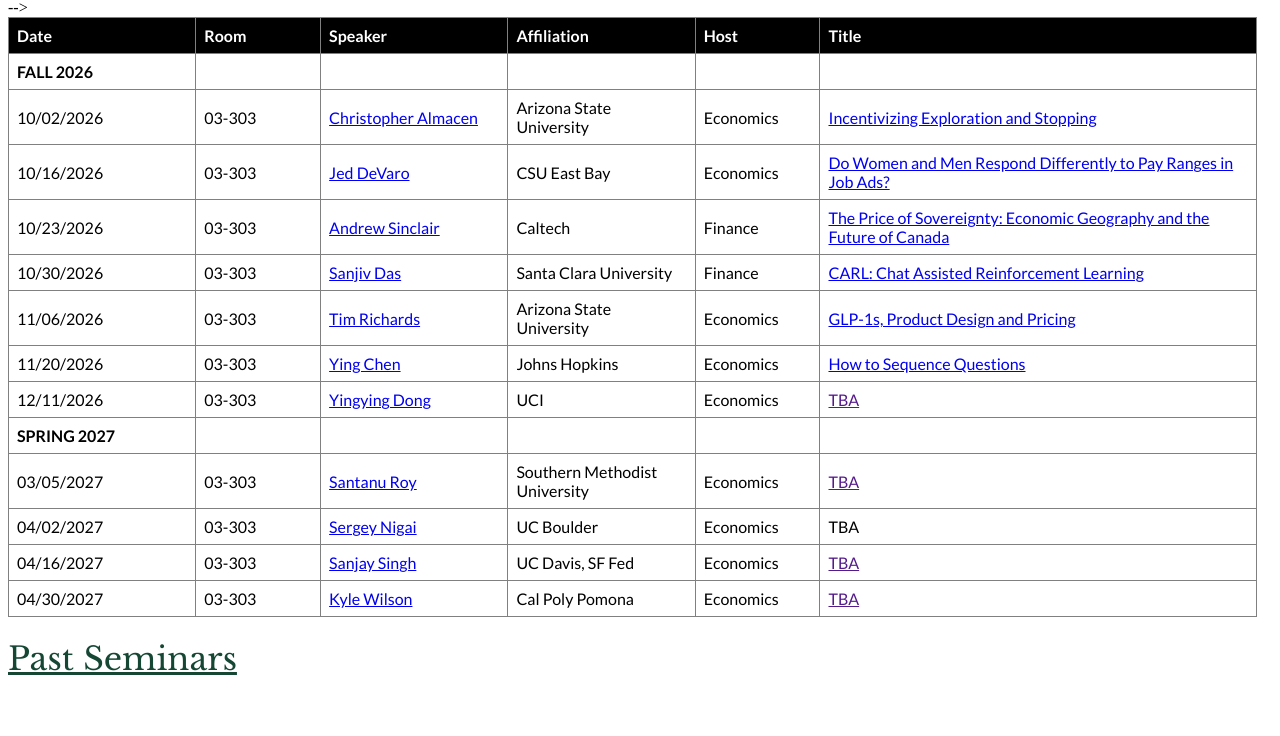
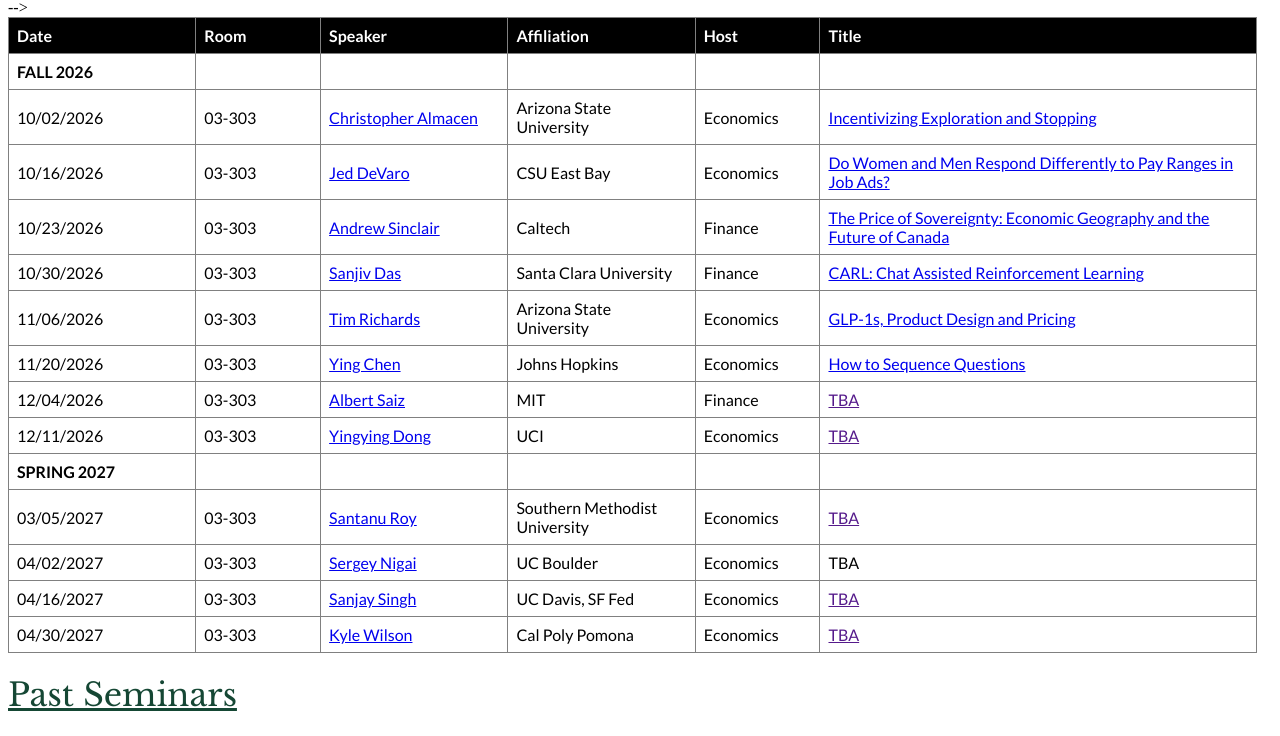
Before and after one commit to eduardo-zambrano/ocob_seminars, a plain HTML site: page index.html in a window 1280 px wide. Shown: the part 70-806 px from the top of the page. Drawn offline with nearby package versions, Linux system fonts and the light colour scheme.

Commit message:
Add event details to index.html
Added new rows with event details including dates, locations, and links.

```diff
--- a/index.html
+++ b/index.html
@@ -99,6 +99,14 @@ The Price of Sovereignty: Economic Geography and the Future of Canada</a></td>
 <td style="width: 40%;"><a href="https://www.dropbox.com/scl/fi/ysvi00ryd6ztbirz65mgh/Ying_11_20.pdf?rlkey=tefumauwjiqmlfgmc0f8irgnh&st=h9fhqxye&dl=0" target="_blank">How to Sequence Questions</a></td>
 </tr>
 <tr>
+<td style="width: 15%;">12/04/2026</td>
+<td style="width: 5%;">03-303</td>
+<td style="width: 15%;"><a href="https://dusp.mit.edu/people/albert-saiz" target="_blank">Albert Saiz</a></td>
+<td style="width: 15%;">MIT</td>
+<td style="width: 10%;">Finance</td>
+<td style="width: 40%;"><a href="" target="_blank">TBA</a></td>
+</tr>
+<tr>
 <td style="width: 15%;">12/11/2026</td>
 <td style="width: 5%;">03-303</td>
 <td style="width: 15%;"><a href="https://www.yingyingdong.com/" target="_blank">Yingying Dong</a></td>
```
